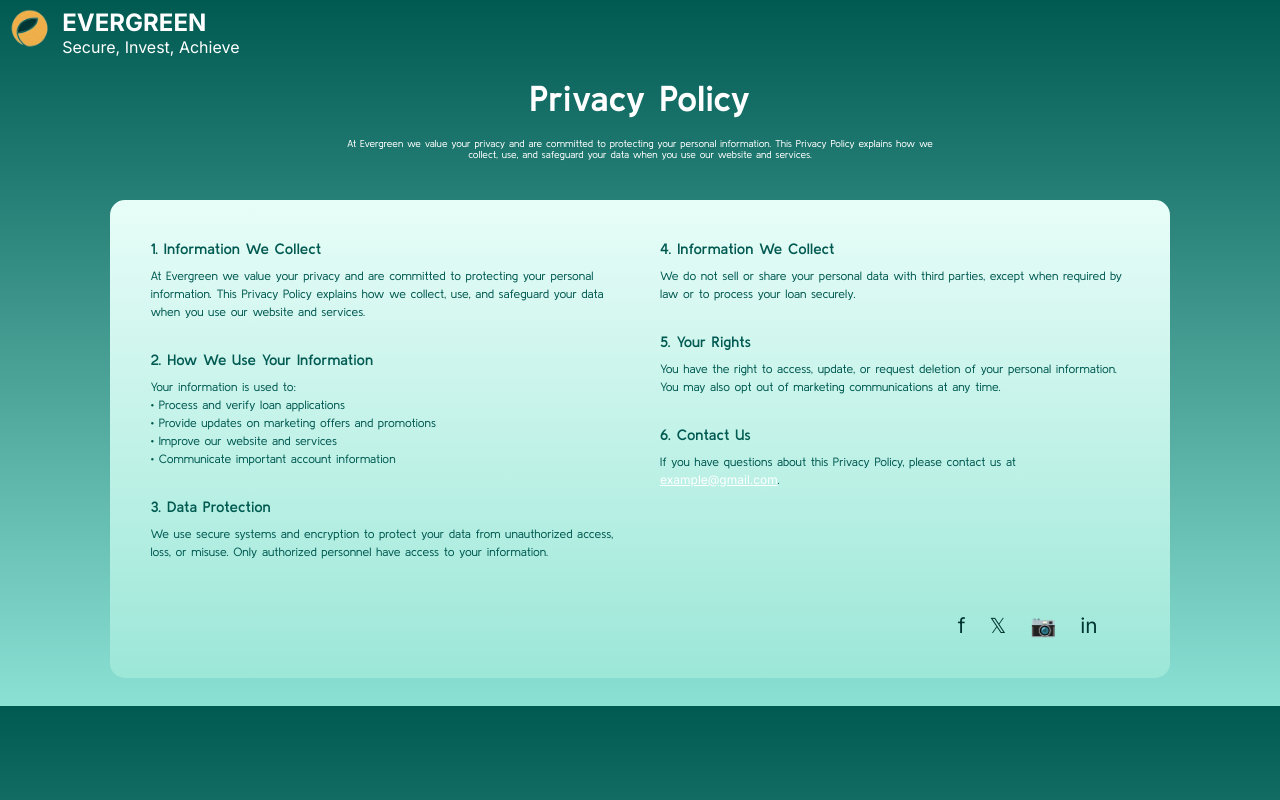
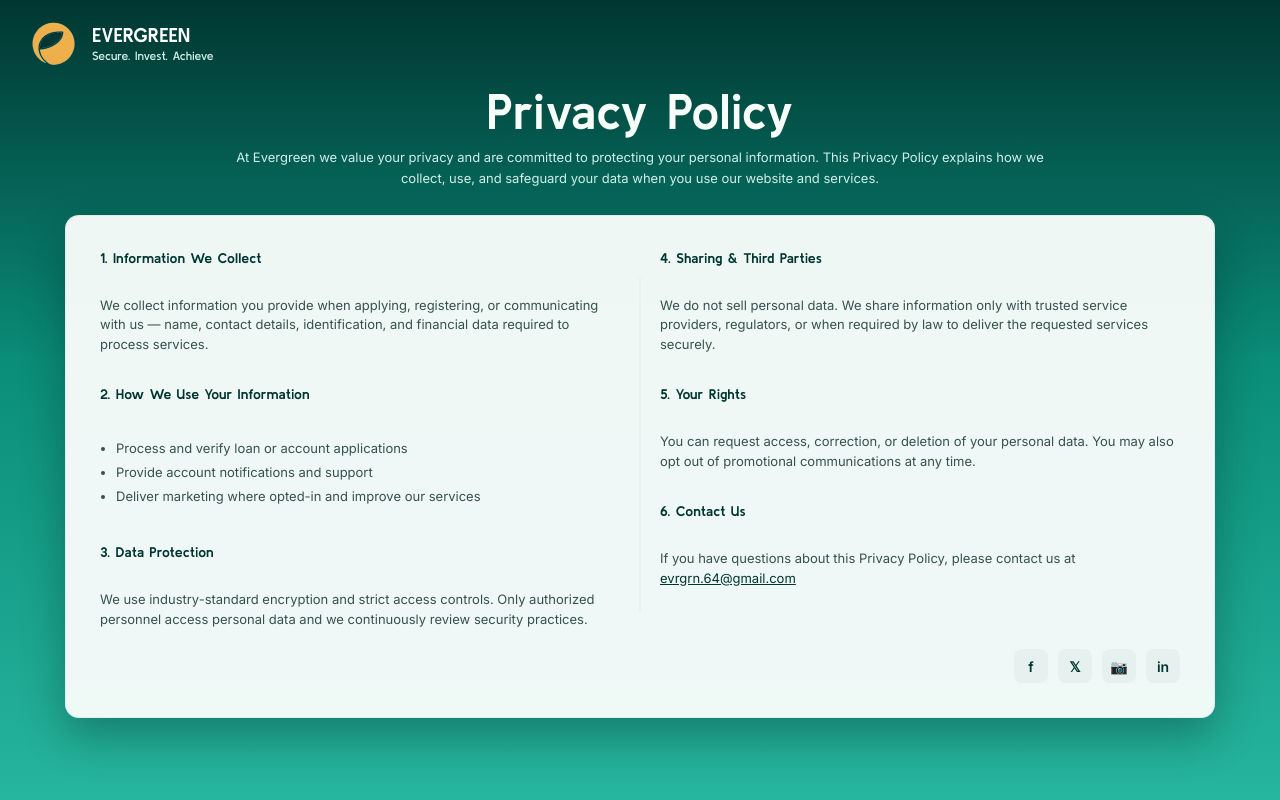
Before and after one commit to Johsua1/EVERGREEN-bank-marketing, a PHP site: page /policy.php in a window 1280 px wide. Run offline with PHP 8.4, Linux system fonts and the light colour scheme.

Commit message:
Update policy.php

```diff
--- a/policy.php
+++ b/policy.php
@@ -5,204 +5,259 @@
        'use_strict_mode' => true
     ]);
 ?>
-
 <!DOCTYPE html>
 <html lang="en">
 <head>
-  <meta charset="UTF-8">
-  <meta name="viewport" content="width=device-width, initial-scale=1.0">
-  <title>Privacy Policy</title>
+  <meta charset="utf-8">
+  <meta name="viewport" content="width=device-width,initial-scale=1">
+  <title>Privacy Policy - Evergreen</title>
   <link rel="preconnect" href="https://fonts.googleapis.com">
   <link rel="preconnect" href="https://fonts.gstatic.com" crossorigin>
-  <link href="https://fonts.googleapis.com/css2?family=Inter:ital,opsz,wght@0,14..32,100..900;1,14..32,100..900&family=Kulim+Park:ital,wght@0,200;0,300;0,400;0,600;0,700;1,200;1,300;1,400;1,600;1,700&display=swap" rel="stylesheet">
+  <link href="https://fonts.googleapis.com/css2?family=Inter:wght@300;400;600&family=Kulim+Park:wght@600;700&display=swap" rel="stylesheet">
   <style>
-    /* General */
-    * {
-      font-family: "Inter", sans-serif;
-      color: white;
+    :root{
+      --bg-1:#003631;
+      --bg-2:#0b7f6f;
+      --card-bg: rgba(244,250,248,0.98);
+      --accent: #F1B24A;
+      --muted:#36524e;
+    }
+    *{box-sizing:border-box}
+    html,body{height:100%;margin:0;font-family:Inter,system-ui,-apple-system,"Segoe UI",Roboto,Arial;color:#083530}
+    body{
+      background: linear-gradient(180deg, var(--bg-1) 0%, #0a8d79 45%, #26b59f 100%);
+      -webkit-font-smoothing:antialiased;
+      padding:28px;
+      display:flex;
+      justify-content:center;
+      align-items:flex-start;
+      height: 100vh;
+      width: 100%;
     }
 
-    body {
-        background: linear-gradient(to bottom, #005a52, #8be1d4);
-        height: 200%;
+    /* top-left logo small */
+    .site-top{
+      position:fixed;
+      left:28px;
+      top:20px;
+      display:flex;
+      gap:12px;
+      align-items:center;
+      color: #e6fff9;
+      font-family: "Kulim Park",sans-serif;
+      z-index:50;
     }
 
-    h1, h2, h3, h4, h5, h6, p {
-      margin: 0;
-      padding: 0;
+    .site-top img {
+      width:52px;
+      height:48px;
+      border-radius:50%;
+      display:block;
     }
 
-    /* Navigation Bar */
-    nav {
-      font-family: "Kulim Park", sans-serif;
-      display: flex;
-      gap: 10px;
-      position: sticky;
-      top: 0;
+    .site-top .brand a {
+      font-weight:bold;
+      font-size:20px;
+      line-height:1;
+      color: #ffffff;
+      text-decoration: none;
     }
 
-    nav img {
-        width: 3.5%;
-        height: 50%;
-        border-radius: 50%;
+    .site-top .motto a {
+      font-size:12px;
+      color:rgba(230,255,249,0.9);
+      margin-top:4px;
+      font-weight:400;
+      text-decoration: none;
     }
 
-    .main-container {
-      margin-top: 20px;
-      padding-right: 10px;
-      background: linear-gradient(to bottom, #E8FDF8, #9CE7D8);
-      border-radius: 15px;
-      padding: 20px;
-      width: 80%;
-      text-align: center;
+    .page-wrap{
+      width:100%;
+      max-width:1150px;
+      align-self: center;
     }
 
-    /* Main Contents */
-    main {
+    .heading{
+      text-align:center;
+      color: #ffffff;
+      margin-bottom:18px;
+      font-size: 50px;
+    }
+
+    .heading h1{
+      font-family:"Kulim Park",sans-serif;
+      font-weight:700;
+      margin:0 0 8px;
+      color:#f7fff8;
+    }
+    .heading p{
+      margin:0 auto;
+      max-width:820px;
+      color: rgba(230,255,249,0.9);
+      font-size:13px;
+      line-height:1.6;
+    }
+
+    #policy-title {
+      font-size: 50px;
+    }
+
+    /* policy card */
+    .policy-card{
+      margin-top:26px;
+      background: var(--card-bg);
+      border-radius:14px;
+      padding:34px;
+      box-shadow: 0 18px 44px rgba(2,24,20,0.32);
+      border: 1px solid rgba(0,54,49,0.06);
+      position:relative;
+      overflow:visible;
+      width: 100%;
+    }
+
+    .policy-columns{
+      display:grid;
+      grid-template-columns: 1fr 1fr;
+      gap:40px;
+      position:relative;
+    }
+    /* center vertical divider */
+    .policy-columns::before{
+      content:"";
+      position:absolute;
+      left:50%;
+      top:28px;
+      bottom:28px;
+      width:1px;
+      background: rgba(0,54,49,0.06);
+      transform:translateX(-50%);
+      pointer-events:none;
+    }
+
+    .col {
       display: flex;
       flex-direction: column;
-      align-items: center;
-      padding: 20px;
-      text-align: center;
       gap: 20px;
     }
 
-    .heading, .sub-heading {
-      font-family: "Kulim Park", sans-serif;
+    .col h3{
+      font-family:"Kulim Park",sans-serif;
+      color:var(--bg-1);
+      font-size:14px;
+      margin:0 0 10px;
+      font-weight:700;
+    }
+    .col p{
+      margin:0 0 12px;
+      color:var(--muted);
+      font-size:13px;
+      line-height:1.5;
+    }
+    .list-small{
+      font-size:13px;
+      color:var(--muted);
+      margin:0 0 12px 0;
+      padding-left:16px;
+    }
+    .list-small li{ margin:8px 0; }
+
+    #gmail-link {
+      color: #003631;
     }
 
-    .heading {
-      font-size: 36px;
-      font-weight: 700;
+    /* social icons bottom-right inside card */
+    .card-footer{
+      display:flex;
+      justify-content:flex-end;
+      align-items:center;
+      gap:12px;
+      margin-top:8px;
+    }
+    .social{
+      display:flex;
+      gap:10px;
+      align-items:center;
+    }
+    .social a{
+      display:inline-flex;
+      width:34px;height:34px;
+      border-radius:8px;
+      background:rgba(0,54,49,0.04);
+      color:var(--bg-1);
+      align-items:center;
+      justify-content:center;
+      text-decoration:none;
+      font-weight:600;
+      font-size:14px;
     }
 
-    .sub-heading {
-      font-size: 10px;
-      font-weight: 400;
-      max-width: 600px;
+    /* responsive */
+    @media (max-width:920px){
+      .policy-columns{ grid-template-columns:1fr; }
+      .policy-columns::before{ display:none; }
+      .policy-card{ padding:24px; }
+      .heading h1{ font-size:22px; }
     }
-
-    /* Privacy Contents */
-    .main-container {
-      display: flex;
-      gap: 20px;
-      text-align: left;
-      color: #005a52;
-      padding: 40px;
-      flex-direction: column;
-    }
-
-    .main-wrap {
-      display: flex;
-      gap: 40px;
-    }
-
-    .left, .right {
-      flex: 1;
-      display: flex;
-      flex-direction: column;
-      gap: 30px;
-    }
-
-    .prv-title, .prv-desc {
-      font-family: "Kulim Park", sans-serif;
-    }
-
-    .prv-title {
-      font-size: 15px;
-      font-weight: 600;
-      margin-bottom: 10px;
-      color: #005a52;
-    }
-
-    .prv-desc {
-      font-size: 12px;
-      font-weight: 400;
-      line-height: 1.5;
-      color: #005a52;
-    }
-
-    /* Social Media */
-    .social-links {
-            display: flex;
-            justify-content: flex-end;
-            gap: 1.5rem;
-            margin-top: 2rem;
-            padding-right: 2rem;
-        }
-
-        .social-links a {
-            color: #003631;
-            font-size: 1.3rem;
-            text-decoration: none;
-            transition: color 0.3s;
-        }
-
-        .social-links a:hover {
-            color: #F1B24A;
-        }
   </style>
 </head>
 <body>
-    <nav>
-      <img src="images/icon.png" alt="logo" class="logo">
-      <div class="nav-wrap">
-        <h2 class="web-title">EVERGREEN</h2>
-        <p class="motto">Secure, Invest, Achieve</p>
+  <div class="site-top" aria-hidden="false">
+    <a href="viewingpage.php">
+      <img src="images/icon.png" alt="Evergreen logo">
+    </a>
+    <div>
+      <div class="brand">
+        <a href="viewingpage.php">EVERGREEN</a>
       </div>
-  </nav>
+      <div class="motto">
+        <a href="viewingpage.php">Secure. Invest. Achieve</a></div>
+    </div>
+  </div>
 
-    <main>
-      <h1 class="heading">Privacy Policy</h1>
-      <p class="sub-heading">At Evergreen we value your privacy and are committed to protecting your personal information. This Privacy Policy explains how we collect, use, and safeguard your data when you use our website and services.</p>
-    <div class="main-container">
-      <div class="main-wrap">
-        <div class="left">
-          <div class="wrap">
-            <h2 class="prv-title">1. Information We Collect</h2>
-            <p class="prv-desc">At Evergreen we value your privacy and are committed to protecting your personal information. This Privacy Policy explains how we collect, use, and safeguard your data when you use our website and services.</p>
-          </div>
+  <div class="page-wrap" role="main">
+    <header class="heading" aria-labelledby="policy-title">
+      <h1 id="policy-title">Privacy Policy</h1>
+      <p>At Evergreen we value your privacy and are committed to protecting your personal information. This Privacy Policy explains how we collect, use, and safeguard your data when you use our website and services.</p>
+    </header>
 
-          <div class="wrap">
-            <h2 class="prv-title">2. How We Use Your Information</h2>
-            <p class="prv-desc">Your information is used to:</p>
-            <p class="prv-desc">• Process and verify loan applications</p>
-            <p class="prv-desc">• Provide updates on marketing offers and promotions</p>
-            <p class="prv-desc">• Improve our website and services</p>
-            <p class="prv-desc">• Communicate important account information</p>
-          </div>
+    <article class="policy-card" aria-labelledby="policy-title">
+      <div class="policy-columns">
+        <div class="col" aria-label="left column">
+          <h3>1. Information We Collect</h3>
+          <p>We collect information you provide when applying, registering, or communicating with us — name, contact details, identification, and financial data required to process services.</p>
 
-          <div class="wrap">
-            <h2 class="prv-title">3. Data Protection</h2>
-            <p class="prv-desc">We use secure systems and encryption to protect your data from unauthorized access, loss, or misuse. Only authorized personnel have access to your information.</p>
-          </div>
+          <h3>2. How We Use Your Information</h3>
+          <ul class="list-small" aria-label="how we use info">
+            <li>Process and verify loan or account applications</li>
+            <li>Provide account notifications and support</li>
+            <li>Deliver marketing where opted-in and improve our services</li>
+          </ul>
+
+          <h3>3. Data Protection</h3>
+          <p>We use industry-standard encryption and strict access controls. Only authorized personnel access personal data and we continuously review security practices.</p>
         </div>
-        <div class="right">
-            <div class="wrap">
-              <h2 class="prv-title">4. Information We Collect</h2>
-              <p class="prv-desc">We do not sell or share your personal data with third parties, except when required by law or to process your loan securely.</p>
-            </div>
 
-            <div class="wrap">
-              <h2 class="prv-title">5. Your Rights</h2>
-              <p class="prv-desc">You have the right to access, update, or request deletion of your personal information. You may also opt out of marketing communications at any time.</p>
-            </div>
+        <div class="col" aria-label="right column">
+          <h3>4. Sharing & Third Parties</h3>
+          <p>We do not sell personal data. We share information only with trusted service providers, regulators, or when required by law to deliver the requested services securely.</p>
 
-            <div class="wrap">
-              <h2 class="prv-title">6. Contact Us</h2>
-              <p class="prv-desc">If you have questions about this Privacy Policy, please contact us at <a href="mailto:example@gmail.com">example@gmail.com</a>.</p>
-            </div>
+          <h3>5. Your Rights</h3>
+          <p>You can request access, correction, or deletion of your personal data. You may also opt out of promotional communications at any time.</p>
+
+          <h3>6. Contact Us</h3>
+          <p>If you have questions about this Privacy Policy, please contact us at <a href="#" id="gmail-link">evrgrn.64@gmail.com</a></p>
         </div>
       </div>
-      <div class="soc-icons-container">
-        <div class="social-links">
-                    <a href="#" aria-label="Facebook">f</a>
-                    <a href="#" aria-label="Twitter">𝕏</a>
-                    <a href="#" aria-label="Instagram">📷</a>
-                    <a href="#" aria-label="LinkedIn">in</a>
-                </div>
+
+      <div class="card-footer" aria-hidden="true">
+        <div class="social" role="presentation">
+          <a href="#" aria-label="Facebook">f</a>
+          <a href="#" aria-label="Twitter">𝕏</a>
+          <a href="#" aria-label="Instagram">📷</a>
+          <a href="#" aria-label="LinkedIn">in</a>
+        </div>
       </div>
-    </div>
-  </main>
+    </article>
+  </div>
 </body>
 </html>
```
